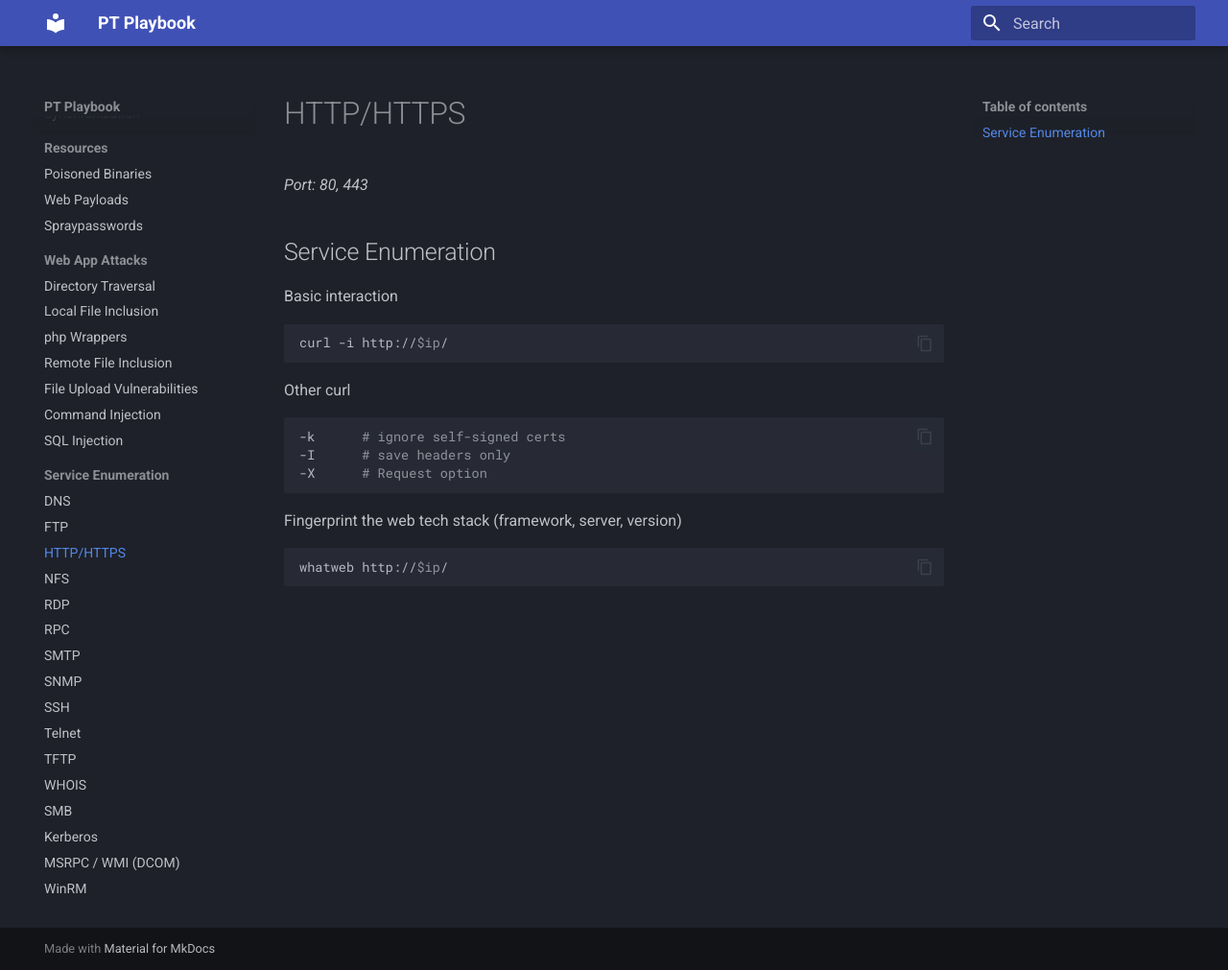
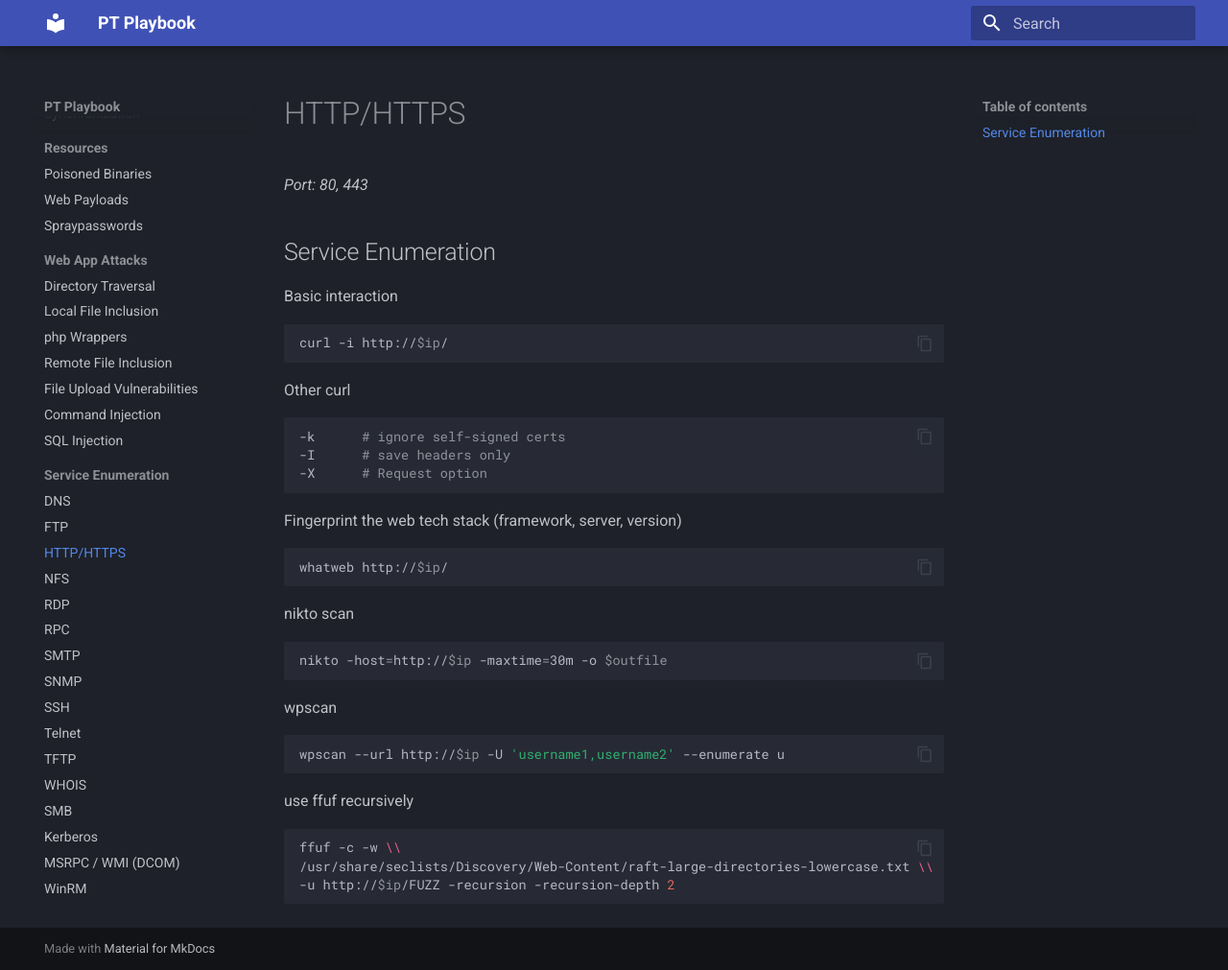
Before and after one commit to stafford-m/pt-playbook, an MkDocs documentation site: the page built from docs/services/http.md, in a window 1280 px wide and 1011 px high. Shown: the whole window at 96% size. Built offline with MkDocs 1.6.1 and Material for MkDocs 9.7.7, drawn with Linux system fonts in a browser that asks for light colours.

Commit message:
update http enum

````diff
--- a/docs/services/http.md
+++ b/docs/services/http.md
@@ -18,3 +18,20 @@ Fingerprint the web tech stack (framework, server, version)
 ```bash
 whatweb http://$ip/
 ```
+
+nikto scan
+```bash
+nikto -host=http://$ip -maxtime=30m -o $outfile
+```
+
+wpscan
+```bash
+wpscan --url http://$ip -U 'username1,username2' --enumerate u
+```
+
+use ffuf recursively
+```bash
+ffuf -c -w \\
+/usr/share/seclists/Discovery/Web-Content/raft-large-directories-lowercase.txt \\
+-u http://$ip/FUZZ -recursion -recursion-depth 2
+```
````
